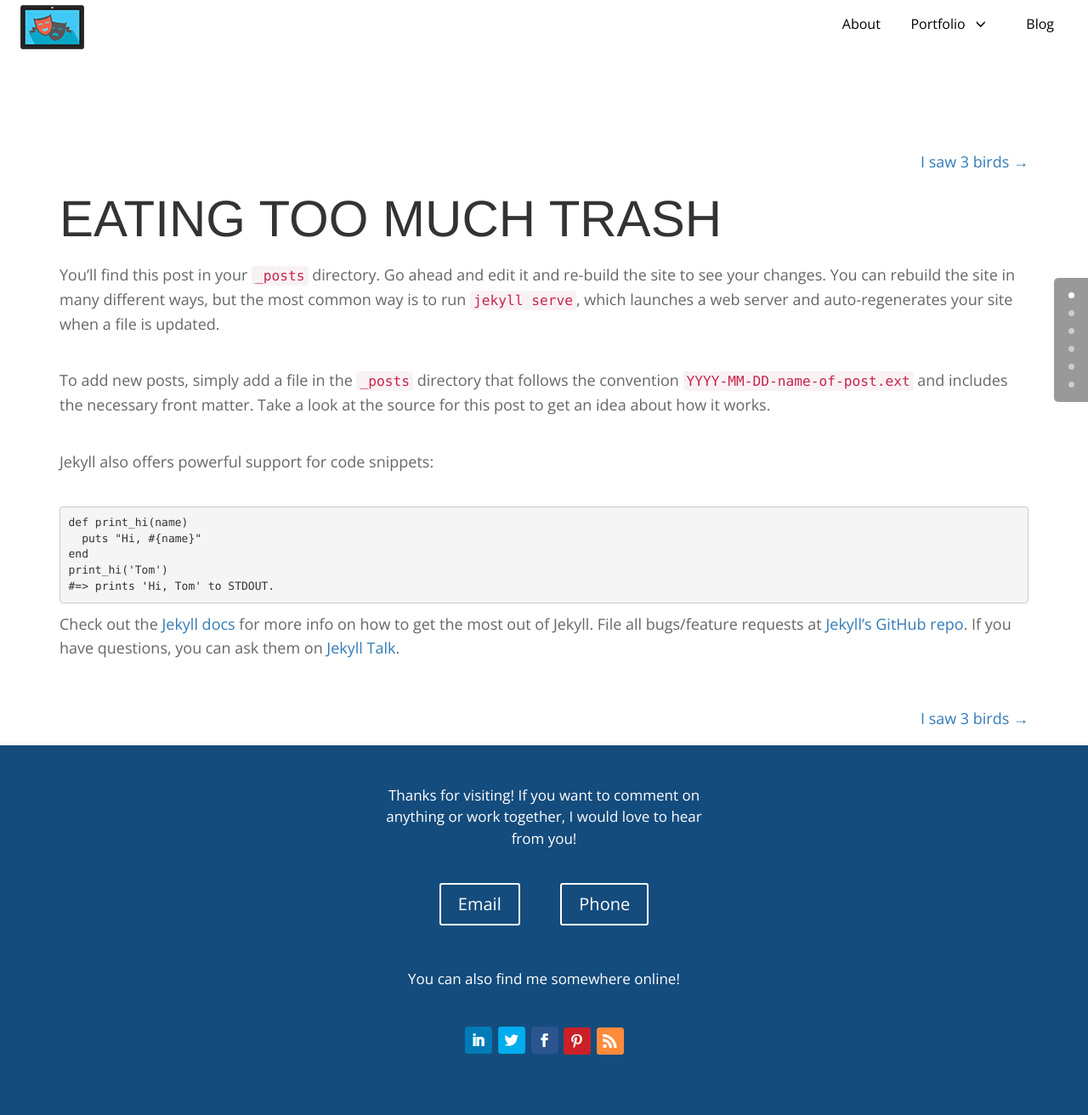
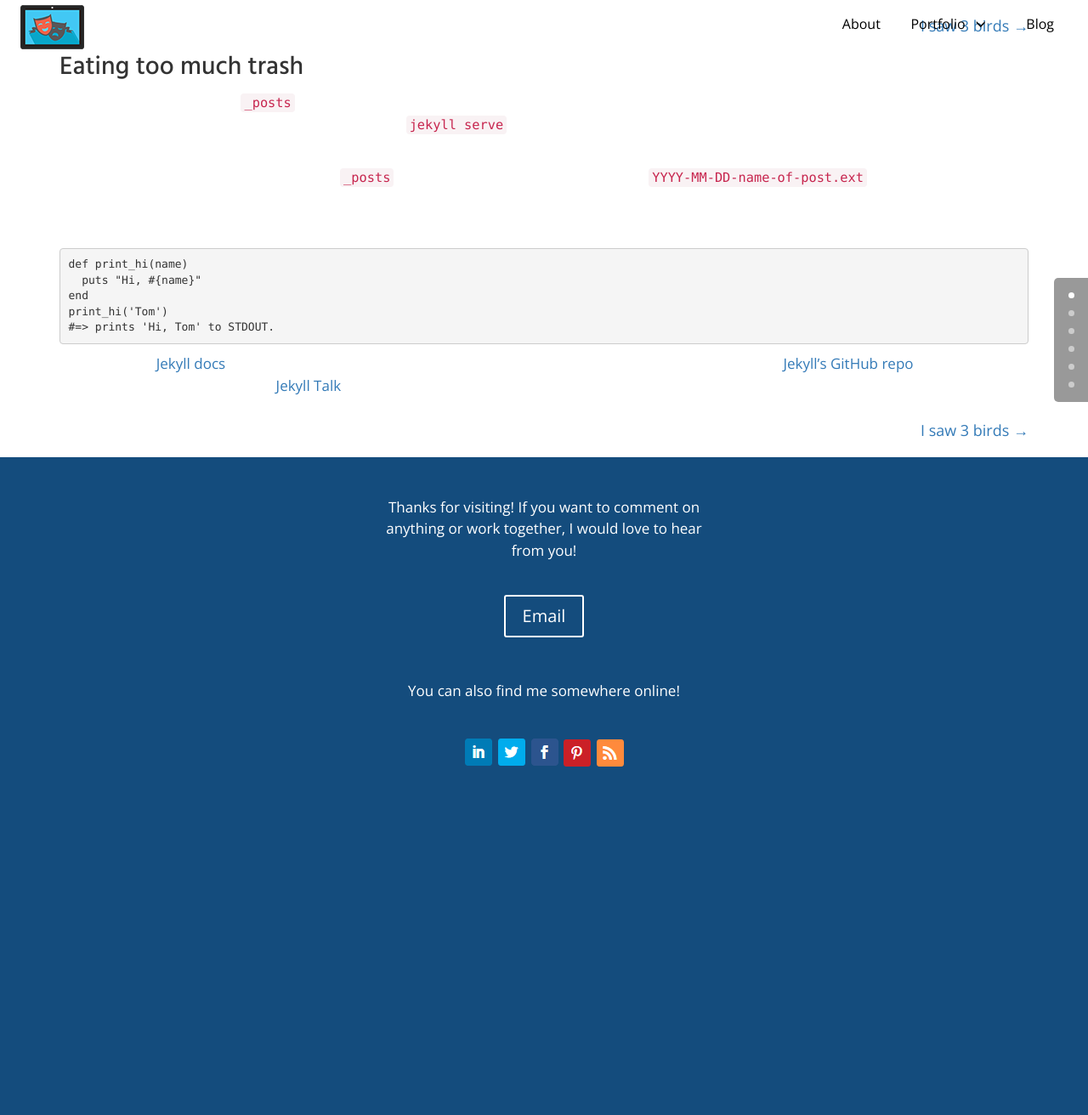
Before and after one commit to parveenj/storyagent, a PHP site: page /storyagent/_site/jekyll/update/2018/01/05/welcome-to-jekyll.html in a window 1280 px wide. Shown: the whole page at 85% size. After the commit the page ends 902 px from the top, so only its background shows below. Run offline with PHP 8.4, Linux system fonts and the light colour scheme.

Commit message:
CSS streamlining as well font & welcome section updates
CSS streamlining as well font & welcome section updates

```diff
--- a/_includes/footer.html
+++ b/_includes/footer.html
@@ -7,12 +7,9 @@
             <p>
               Thanks for visiting!  If you want to comment on anything or work together, I would love to hear from you!
             </p>
-            <ul class="contact-btn">
+            <ul class="footer__contact-btn">
               <li>
                 <a href="#">Email</a>
-              </li>
-              <li>
-                <a href="#">Phone</a>
               </li>
             </ul>
             <p>
--- a/_includes/header.html
+++ b/_includes/header.html
@@ -3,7 +3,7 @@
 	<meta name="viewport" content="width=device-width, initial-scale=1">
 	<title>Story Agent | Product design with stories in mind</title>
 	<link rel="shortcut icon" type="image/x-icon" href="/assets/images/favicon.ico">
-	<link href="https://fonts.googleapis.com/css?family=Open+Sans:300,300i,400,400i,600,600i,700,700i,800,800i" rel="stylesheet">
+	<link href="https://fonts.googleapis.com/css?family=Hind:400,500,600|Open+Sans" rel="stylesheet">
 	<link rel="stylesheet" type="text/css" href="/assets/css/bootstrap.min.css" media="screen">
 	<link rel="stylesheet" type="text/css" href="/assets/css/global.css" media="screen">
 	<link rel="stylesheet" type="text/css" href="/assets/css/style.css" media="screen">
--- a/_includes/navigation.html
+++ b/_includes/navigation.html
@@ -3,7 +3,7 @@
 			<header id="header">
 				<div class="header__container">
 
-						<a href="#" class="header__logo"><img src="/assets/images/StoryAgent-Logo-20160725-01.png"  alt="logo" /></a>
+						<a href="#" class="header__logo"><img src="/assets/images/sa-logo.png"  alt="logo" /></a>
 
 							<button type="button" class="header__burger">
 							<span class="header__bar"></span>
--- a/_site/feed.xml
+++ b/_site/feed.xml
@@ -1,4 +1,4 @@
-<?xml version="1.0" encoding="utf-8"?><feed xmlns="http://www.w3.org/2005/Atom" ><generator uri="https://jekyllrb.com/" version="3.5.2">Jekyll</generator><link href="http://localhost:4001/feed.xml" rel="self" type="application/atom+xml" /><link href="http://localhost:4001/" rel="alternate" type="text/html" /><updated>2018-02-13T21:38:09-08:00</updated><id>http://localhost:4001/</id><title type="html">Story Agent</title><subtitle>Product design with stories in mind
+<?xml version="1.0" encoding="utf-8"?><feed xmlns="http://www.w3.org/2005/Atom" ><generator uri="https://jekyllrb.com/" version="3.5.2">Jekyll</generator><link href="http://localhost:4001/feed.xml" rel="self" type="application/atom+xml" /><link href="http://localhost:4001/" rel="alternate" type="text/html" /><updated>2018-02-13T23:40:49-08:00</updated><id>http://localhost:4001/</id><title type="html">Story Agent</title><subtitle>Product design with stories in mind
 </subtitle><entry><title type="html">And those birds stunk</title><link href="http://localhost:4001/jekyll/update/2018/01/30/welcome-to-jekyll-copy-copy.html" rel="alternate" type="text/html" title="And those birds stunk" /><published>2018-01-30T21:54:15-08:00</published><updated>2018-01-30T21:54:15-08:00</updated><id>http://localhost:4001/jekyll/update/2018/01/30/welcome-to-jekyll%20copy%20copy</id><content type="html" xml:base="http://localhost:4001/jekyll/update/2018/01/30/welcome-to-jekyll-copy-copy.html">&lt;p&gt;You’ll find this post in your &lt;code class=&quot;highlighter-rouge&quot;&gt;_posts&lt;/code&gt; directory. Go ahead and edit it and re-build the site to see your changes. You can rebuild the site in many different ways, but the most common way is to run &lt;code class=&quot;highlighter-rouge&quot;&gt;jekyll serve&lt;/code&gt;, which launches a web server and auto-regenerates your site when a file is updated.&lt;/p&gt;
 
 &lt;p&gt;To add new posts, simply add a file in the &lt;code class=&quot;highlighter-rouge&quot;&gt;_posts&lt;/code&gt; directory that follows the convention &lt;code class=&quot;highlighter-rouge&quot;&gt;YYYY-MM-DD-name-of-post.ext&lt;/code&gt; and includes the necessary front matter. Take a look at the source for this post to get an idea about how it works.&lt;/p&gt;
--- a/_site/jekyll/update/2018/01/05/welcome-to-jekyll.html
+++ b/_site/jekyll/update/2018/01/05/welcome-to-jekyll.html
@@ -6,7 +6,7 @@
 	<meta name="viewport" content="width=device-width, initial-scale=1">
 	<title>Story Agent | Product design with stories in mind</title>
 	<link rel="shortcut icon" type="image/x-icon" href="/assets/images/favicon.ico">
-	<link href="https://fonts.googleapis.com/css?family=Open+Sans:300,300i,400,400i,600,600i,700,700i,800,800i" rel="stylesheet">
+	<link href="https://fonts.googleapis.com/css?family=Hind:400,500,600|Open+Sans" rel="stylesheet">
 	<link rel="stylesheet" type="text/css" href="/assets/css/bootstrap.min.css" media="screen">
 	<link rel="stylesheet" type="text/css" href="/assets/css/global.css" media="screen">
 	<link rel="stylesheet" type="text/css" href="/assets/css/style.css" media="screen">
@@ -34,7 +34,7 @@
 			<header id="header">
 				<div class="header__container">
 
-						<a href="#" class="header__logo"><img src="/assets/images/StoryAgent-Logo-20160725-01.png"  alt="logo" /></a>
+						<a href="#" class="header__logo"><img src="/assets/images/sa-logo.png"  alt="logo" /></a>
 
 							<button type="button" class="header__burger">
 							<span class="header__bar"></span>
@@ -159,12 +159,9 @@
             <p>
               Thanks for visiting!  If you want to comment on anything or work together, I would love to hear from you!
             </p>
-            <ul class="contact-btn">
+            <ul class="footer__contact-btn">
               <li>
                 <a href="#">Email</a>
-              </li>
-              <li>
-                <a href="#">Phone</a>
               </li>
             </ul>
             <p>
--- a/assets/css/global.css
+++ b/assets/css/global.css
@@ -23,7 +23,8 @@ html {
 body {
 	font-family: 'Open Sans', sans-serif;
 	color: #666666;
-  font-weight: 500;
+  font-weight: 300;
+	line-height: 1.4;
 }
 
 /*
@@ -33,13 +34,12 @@ h1, h2, h3, h4, h5, h6 {
 	font-weight: normal;
 	color: #333333;
 	font-weight: 500;
-	font-family: 'Open Sans', sans-serif;
+	font-family: 'Hind', sans-serif !important;
 }
 h1 {
 	color: #7a1800;
 	line-height:1.2;
     font-size: 54px;
-    font-family: "Dosis",Helvetica,Arial,Lucida,sans-serif;
 }
 h2 {
 	font-size: 30px;
@@ -324,15 +339,15 @@ h4 strong{
 	width:100%;
 	margin: 0 auto 40px;
 }
-.contact-btn{
+.footer__contact-btn{
 	margin-bottom: 40px;
 	padding: 0;
 }
-.contact-btn li{
+.footer__contact-btn li{
 	display: inline-block;
 	margin: 0 22px 10px;
 }
-.contact-btn li a{
+.footer__contact-btn li a{
 	background: rgba(0, 0, 0, 0) none repeat scroll 0 0;
     border: 2px solid #ffffff;
     color:#ffffff;
@@ -346,7 +361,7 @@ h4 strong{
     display: block;
     position: relative;
 }
-.contact-btn li a::before{
+.footer__contact-btn li a::before{
 	content:"";
 	background:url('../images/next.png') no-repeat scroll center right;
 	width:10px;
--- a/assets/css/style.css
+++ b/assets/css/style.css
@@ -32,7 +32,6 @@
 	font-size: 32px;
 	line-height: 1.6em;
 	color: #ffffff;
-	font-family: 'Dosis', sans-serif;
 	font-weight: 700;
 	display: block;
 	text-align: center;
@@ -436,26 +435,6 @@
  ----------------------------------------*/
 
 
-.storyagent-portfolio-one{
-	padding:160px 0 0;
-}
-.storyagent-portfolio-one h2{
-	font-size: 60px;
-	color:#333333;
-	font-weight: 500;
-	line-height:1.2;
-	text-transform: uppercase;
-	font-family: "Dosis",Helvetica,Arial,Lucida,sans-serif;
-	margin-bottom: 15px;
-}
-.storyagent-portfolio-one p,
-.storyagent-portfolio-two p{
-	font-size:18px;
-	color:#666666;
-	font-weight: 500;
-	line-height:1.6;
-	margin-bottom: 38px;
-}
 .storyagent-portfolio-two{
 	padding: 55px 0;
 }
```
Also changed, not shown: other parts of assets/css/global.css (+26 -11 lines), _site/404.html (+2 -5 lines), _site/about.html (+3 -6 lines), _site/assets/css/global.css (+33 -18 lines), _site/assets/css/style.css (+0 -21 lines), _site/blog.html (+3 -6 lines), _site/fireeye.html (+3 -6 lines), _site/index.html (+16 -16 lines), _site/jekyll/update/2018/01/30/welcome-to-jekyll-copy-copy.html (+3 -6 lines), _site/jekyll/update/2018/01/30/welcome-to-jekyll-copy.html (+3 -6 lines), _site/portfolio.html (+3 -6 lines), index.html (+13 -10 lines), _site/assets/images/sa-logo.png (renamed from _site/assets/images/StoryAgent-Logo-20160725-01.png), assets/images/sa-logo.png (renamed from assets/images/StoryAgent-Logo-20160725-01.png).
